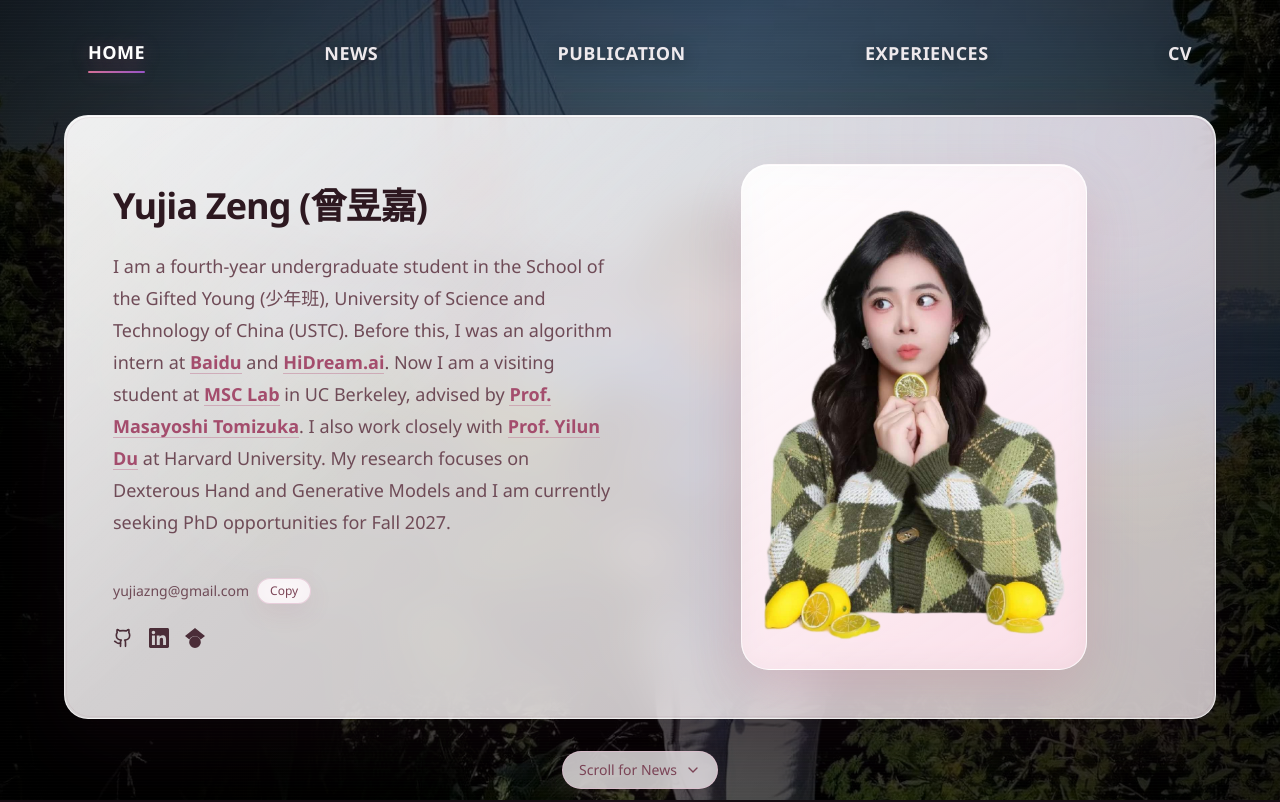
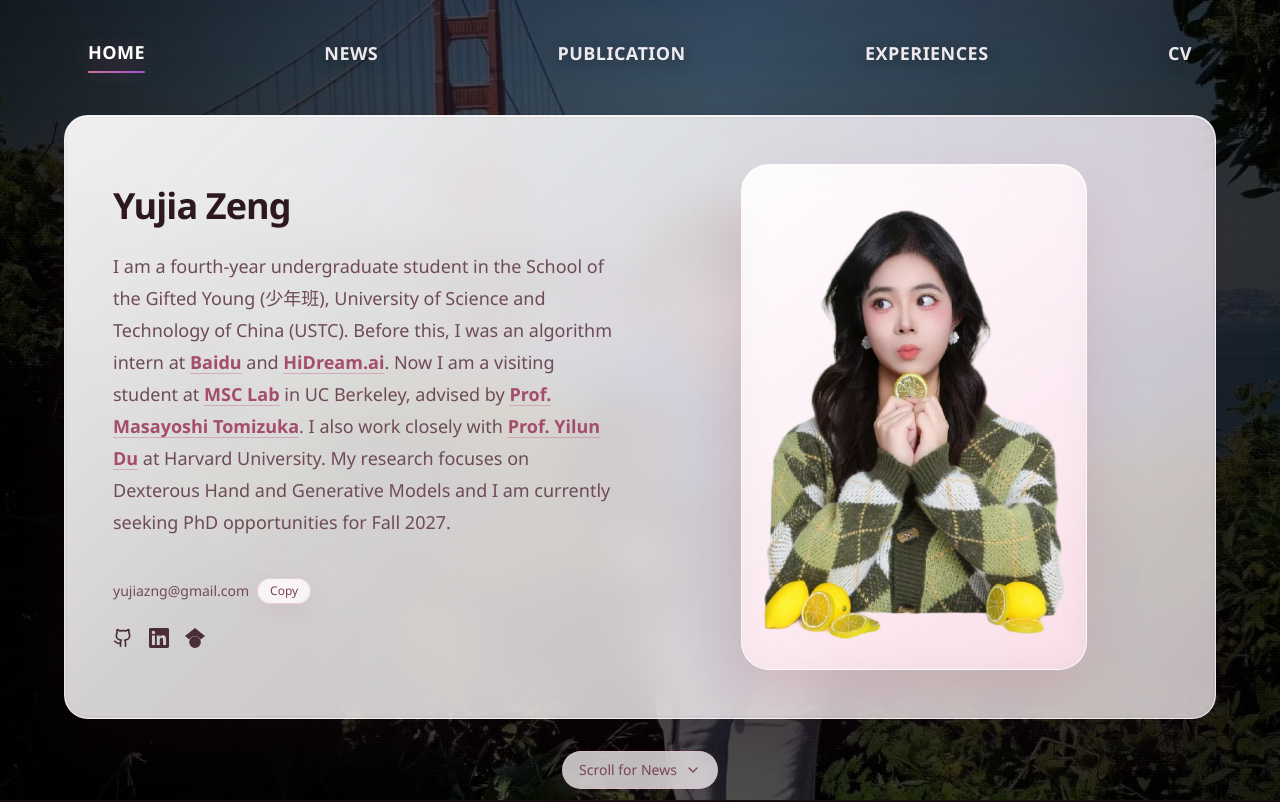
Before and after one commit to zyjOrz/zyjOrz.github.io, a Next.js app: page / in a window 1280 px wide. Shown: the top 802 px of the page. Built offline with nearby package versions, Linux system fonts and the light colour scheme.

Commit message:
jijizhazha

```diff
--- a/app/page.tsx
+++ b/app/page.tsx
@@ -303,7 +303,7 @@
         className="hero-card mx-auto grid scroll-mt-28 max-w-6xl grid-cols-1 items-center gap-10 rounded-3xl border border-[#e9becd] bg-white/60 p-8 shadow-[0_12px_40px_rgba(186,110,140,0.14)] backdrop-blur-sm sm:p-12 md:grid-cols-2"
       >
         <div className="space-y-6">
-          <h1 className="text-4xl font-semibold tracking-tight text-[#2d1820]">Yujia Zeng (曾昱嘉)</h1>
+          <h1 className="text-4xl font-semibold tracking-tight text-[#2d1820]">Yujia Zeng</h1>
           <p className="text-lg leading-8 text-[#6f4b57]">
             I am a fourth-year undergraduate student in the School of the Gifted Young (少年班),
             University of Science and Technology of China (USTC). Before this, I was an algorithm
```
